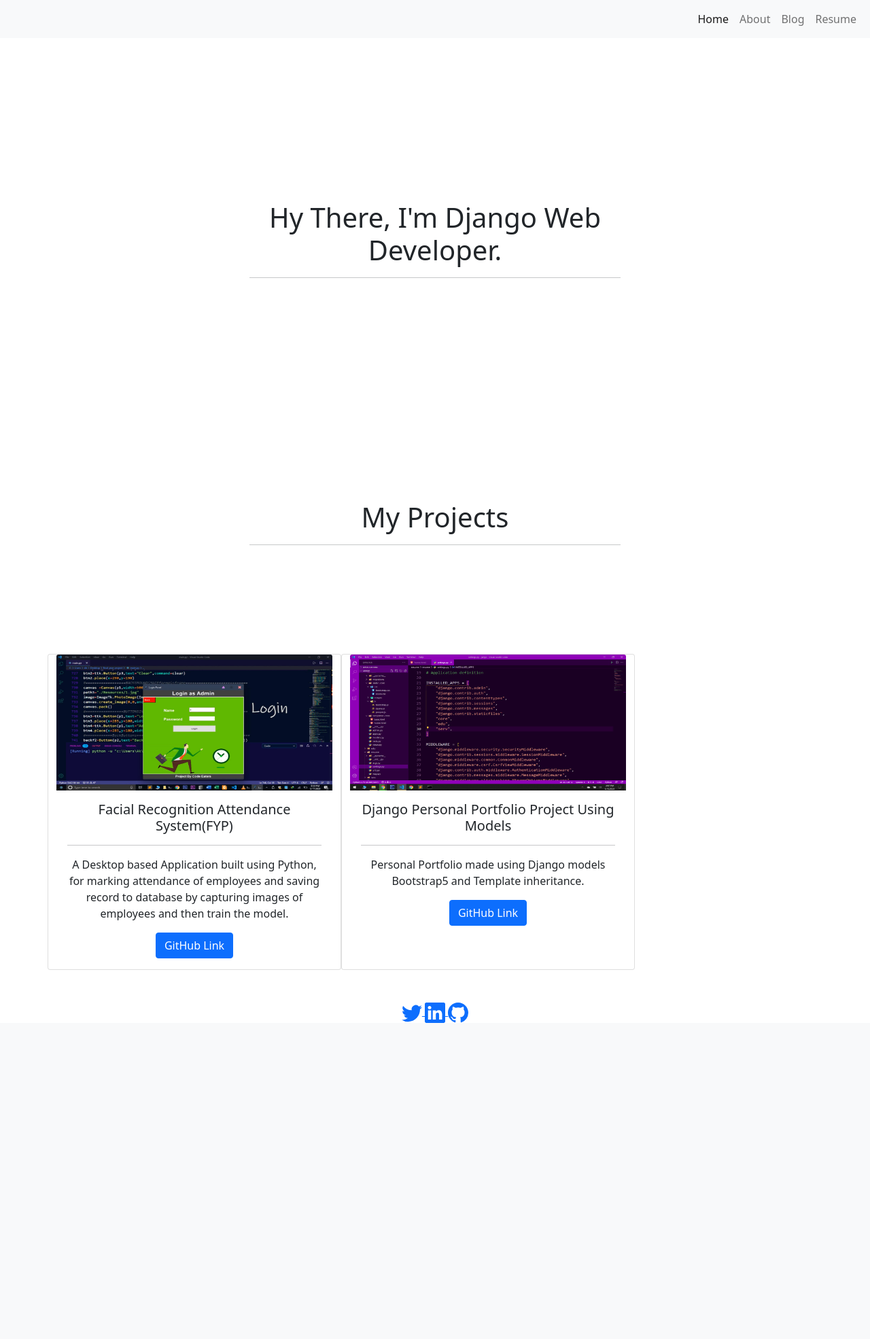
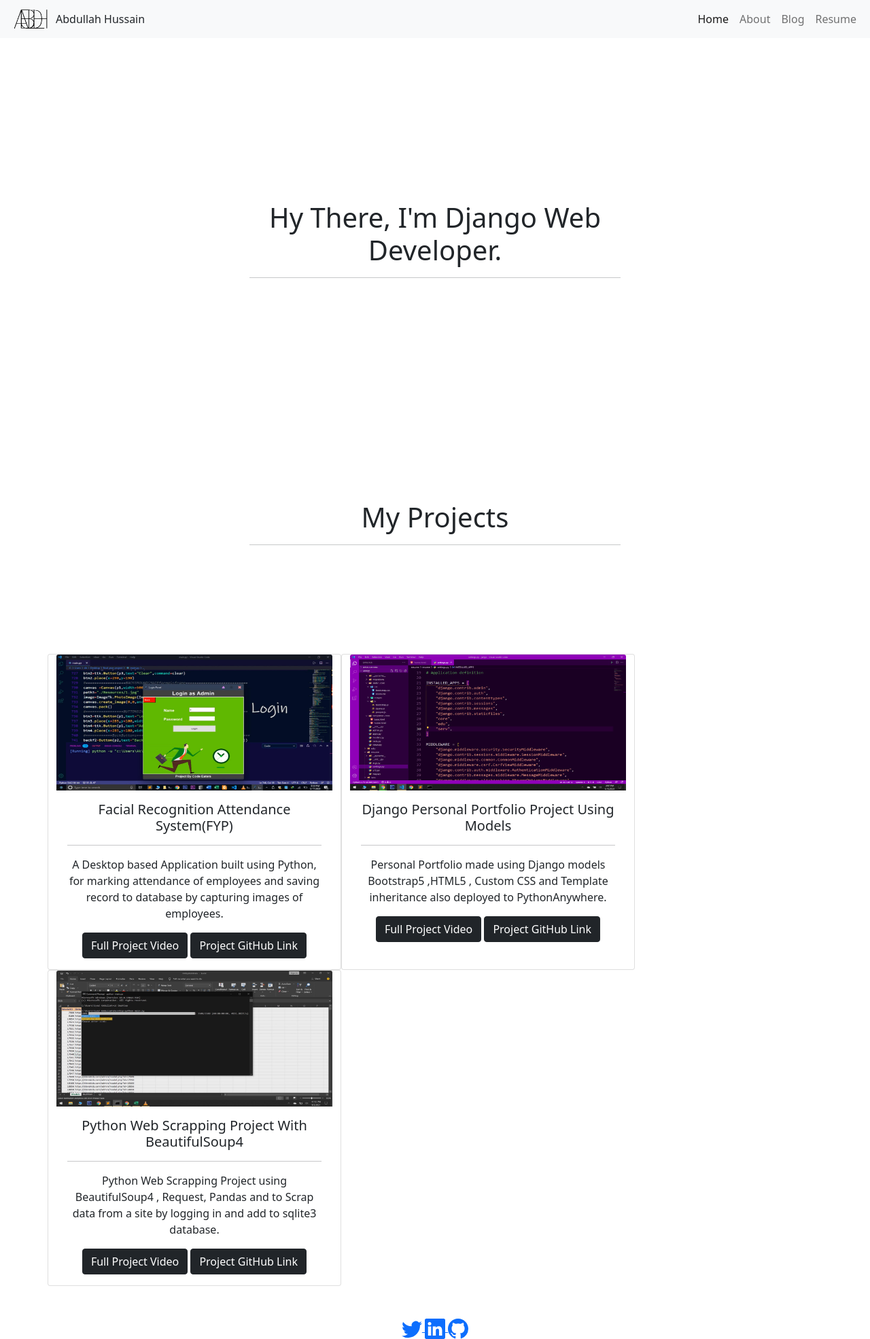
Before and after one commit to AkaAbdullah/Djangopersonalportfolio, a Django app: page / in a window 1280 px wide. Shown: the whole page at 68% size. Before the commit the page ends 1505 px from the top, so only its background shows below. Run offline with Django 3.2, Linux system fonts and the light colour scheme; data comes from the database, SQL or seed files in the repository; some libraries are stand-ins or nearby versions.

Commit message:
second commit

```diff
--- a/portfolio/models.py
+++ b/portfolio/models.py
@@ -6,7 +6,8 @@ class Projects(models.Model):
     title = models.CharField(max_length=150)
     description = models.CharField(max_length=250)
     image = models.ImageField(upload_to="Uploads/")
-    url = models.URLField(blank=True)
+    videourl = models.URLField(blank=True)
+    giturl = models.URLField(blank=True)
 
     def __str__(self):
         return self.title
--- a/portfolio/templates/portfolio/home.html
+++ b/portfolio/templates/portfolio/home.html
@@ -10,16 +10,19 @@
     <link rel="stylesheet" href="{% static 'css/main.css' %}">
 </head>
 <body>
-    <nav class="navbar navbar-expand-lg navbar-light bg-light">
+    <nav id="topNav" class="navbar navbar-expand-md navbar-light bg-light">
         <div class="container-fluid">
+          <img src="{% static "images/abdul.png" %}" width="70" height="40" class="d-inline-block align-top" alt="Abdullah's Logo">
+        <span>Abdullah Hussain</span>
+      </a>
 
           <button class="navbar-toggler" type="button" data-bs-toggle="collapse" data-bs-target="#navbarNav" aria-controls="navbarNav" aria-expanded="false" aria-label="Toggle navigation">
             <span class="navbar-toggler-icon"></span>
           </button>
           <div class="collapse navbar-collapse" id="navbarNav">
-            <ul class="navbar-nav ms-auto">
+            <ul class="navbar-nav ms-auto ">
               <li class="nav-item">
-                <a class="nav-link active" aria-current="page" href="{% url 'home' %}">Home</a>
+                <a class="nav-link active" aria-current="page"  href="{% url 'home' %}">Home</a>
               </li>
               <li class="nav-item">
                 <a class="nav-link" href="{% url 'about' %}">About</a>
@@ -63,16 +66,17 @@
             </div>
         </section>
 
-        <section class="py-5 text-center container" >
+        <section class="py-5 container text-center" >
           <div class=" row">
           {% for items in projects %}
           <div class="card" style="width: 27rem;">
             <img src="{{ items.image.url }}" class="card-img-top" height="200">
             <div class="card-body">
-              <h5 class="card-title">{{ items.title }}</h5>
+              <h5 class="card-title text-center">{{ items.title }}</h5>
               <hr>
               <p class="card-text">{{ items.description }}.</p>
-              <a href="{{ items.url }}" class="btn btn-primary ">GitHub Link</a>
+              <a href="{{ items.videourl }}" class="btn btn-dark  ">Full Project Video</a>
+              <a href="{{ items.giturl }}" class="btn btn-dark ">Project GitHub Link</a>
             </div>
           </div>
           {% endfor %}
@@ -100,9 +104,9 @@
         </a>
         </div>
       </footer>
-<script src="https://cdn.jsdelivr.net/npm/bootstrap@5.0.2/dist/js/bootstrap.bundle.min.js" integrity="sha384-MrcW6ZMFYlzcLA8Nl+NtUVF0sA7MsXsP1UyJoMp4YLEuNSfAP+JcXn/tWtIaxVXM" crossorigin="anonymous"></script>
-<script src="https://cdn.jsdelivr.net/npm/@popperjs/core@2.9.2/dist/umd/popper.min.js" integrity="sha384-IQsoLXl5PILFhosVNubq5LC7Qb9DXgDA9i+tQ8Zj3iwWAwPtgFTxbJ8NT4GN1R8p" crossorigin="anonymous"></script>
-<script src="https://cdn.jsdelivr.net/npm/bootstrap@5.0.2/dist/js/bootstrap.min.js" integrity="sha384-cVKIPhGWiC2Al4u+LWgxfKTRIcfu0JTxR+EQDz/bgldoEyl4H0zUF0QKbrJ0EcQF" crossorigin="anonymous"></script>
+<script src="{% static 'js/bootstrap.js' %}"></script>
+<script src="{% static 'js/pooper.js' %}"></script>
+<script src="{% static 'js/jquery.js' %}"></script>
 
 </body>
 </html>
```
Also changed, not shown: portfolio/templates/portfolio/about.html (+9 -2 lines), portfolio/templates/portfolio/blog.html (+14 -9 lines), db.sqlite3, media/Uploads/2.jpg (added), media/Uploads/DSC_9227_copy.jpg (added), media/Uploads/IMG_20180422_043547_873.jpg (added), media/Uploads/IMG_20210514_191303_962.jpg (added), portfolio/migrations/0003_auto_20210630_2341.py (added).
